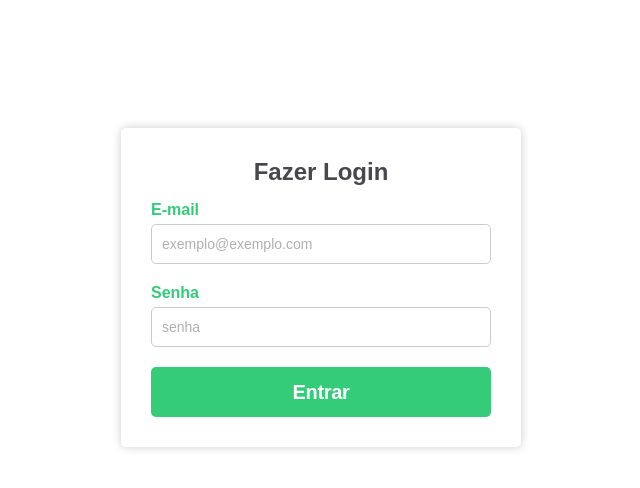
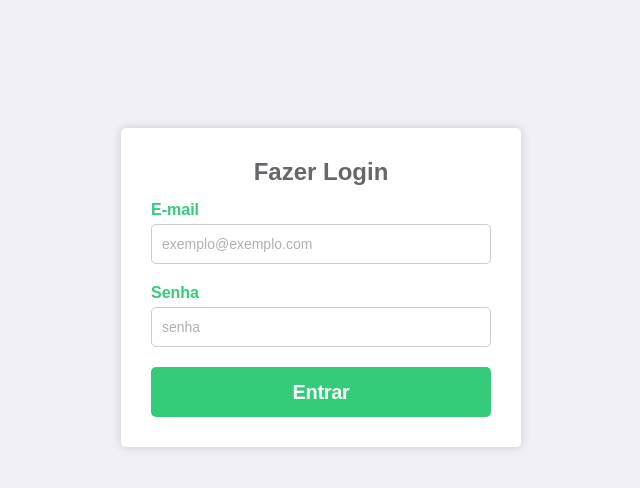
Before and after one commit to PauloSanches12/garupa-teste, a React (Create React App) app in the folder frontend/: page /login in a window 1280 px wide. Shown: the top 488 px of the page, without its empty margins (319-959 px from the left). Built offline with nearby package versions, Linux system fonts and the light colour scheme.

Commit message:
melhorando cores do layout

```diff
--- a/frontend/src/pages/Beer-list/index.tsx
+++ b/frontend/src/pages/Beer-list/index.tsx
@@ -34,7 +34,6 @@ function ListData() {
             )
           })
         }
-
       </ContentPagination>
     </Container>
   );
--- a/frontend/src/pages/Beer-list/styles.ts
+++ b/frontend/src/pages/Beer-list/styles.ts
@@ -10,6 +10,7 @@ export const Div = styled.div`
     border: 1px solid #ccc;
     margin-top: 10px;
     border-radius: 5px;
+    background-color: #FFF;
 `;
 
 export const Li = styled.li`
@@ -38,7 +39,7 @@ export const Title = styled.h2`
     text-align: center;
     font-size: 24px;
     font-weight: bold;
-    color: #47474D;
+    color: #67676b;
 `;
 
 export const ButtonPagination = styled.button`
@@ -46,10 +47,17 @@ export const ButtonPagination = styled.button`
     cursor: pointer;
     border-radius: 4px;
     margin: 5px;
+    background-color: #FFFAFA;
+    color: #000;
+    border: 1px solid #000;
 `;
 
 export const ContentPagination = styled.div`
     display: flex;
-    justify-content: center;
+    position: relative;
+    right: 65px;
     margin-top: 20px;
+    width: 390px;
+    padding: 5px;
+    border-radius: 5px;
 `;
--- a/frontend/src/pages/Login/styles.ts
+++ b/frontend/src/pages/Login/styles.ts
@@ -13,7 +13,7 @@ export const ContainerLogin = styled.div`
 export const TextLogin = styled.h1`
     font-size: 24px;
     font-weight: bold;
-    color: #47474D;
+    color: #67676b;
 `
 
 export const ContainerForm = styled.div`
--- a/frontend/src/styles/GlobalStyles.ts
+++ b/frontend/src/styles/GlobalStyles.ts
@@ -12,4 +12,7 @@ export default createGlobalStyle`
         outline: 0;
         font-family: sans-serif;
     }
+    body {
+        background-color: #f0f0f5;
+    }
 `
```
